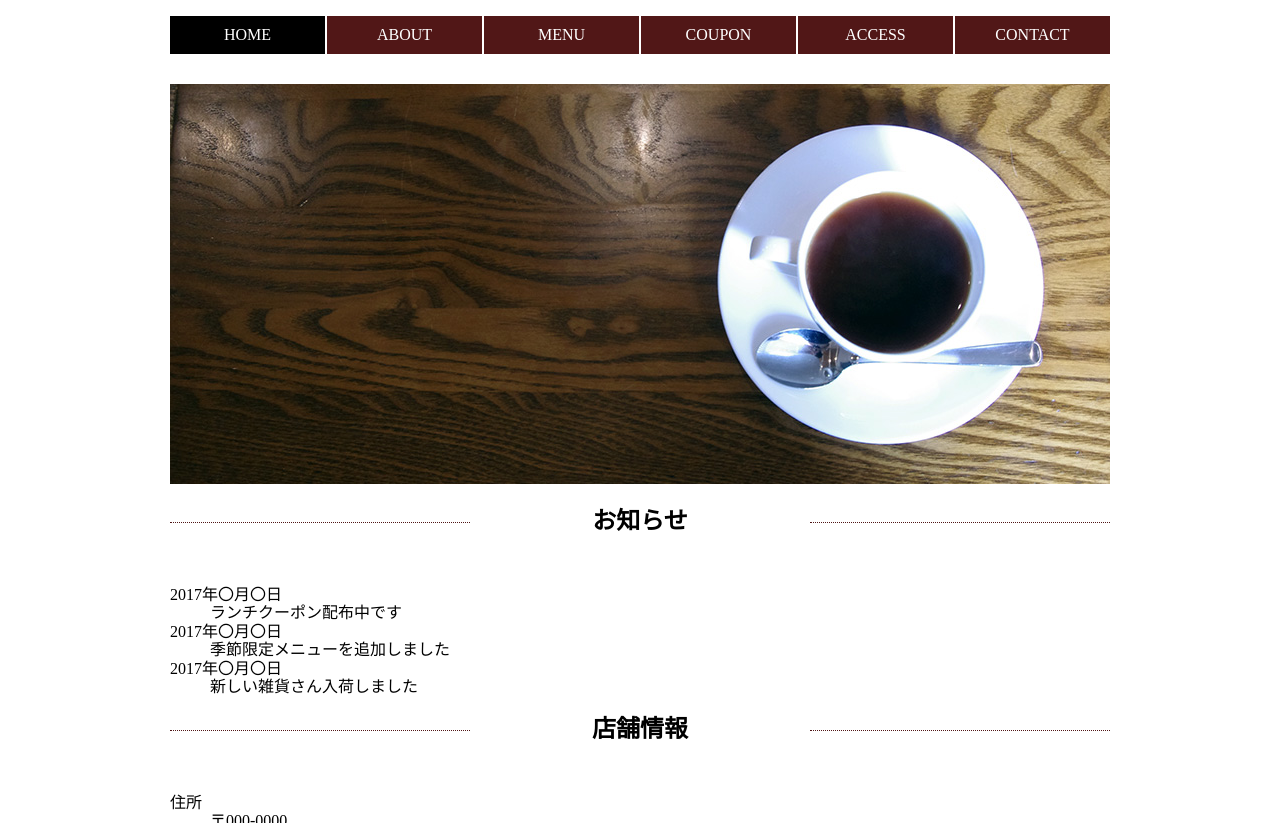
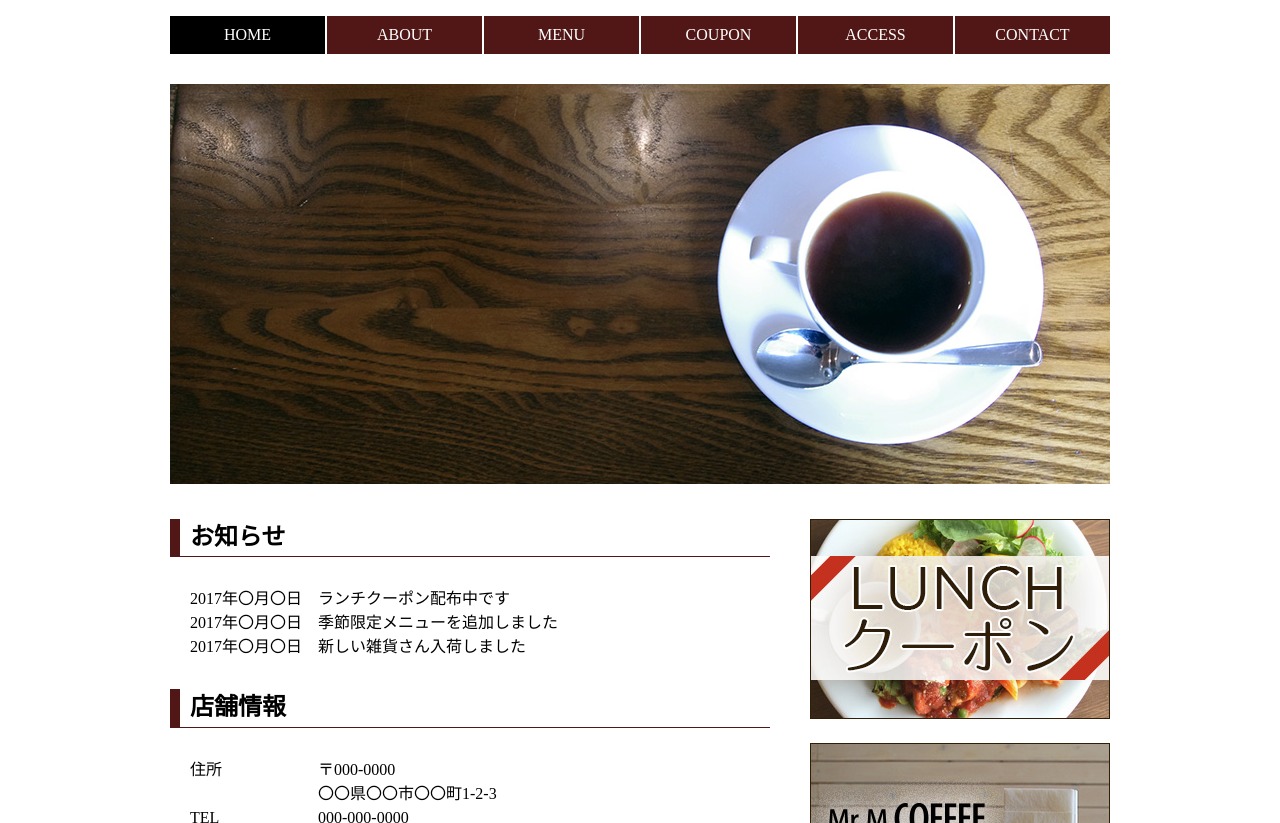
Before and after one commit to mako719/mcofee, a plain HTML site: page index.html in a window 1280 px wide. Shown: the part 129-952 px from the top of the page. Drawn offline with Linux system fonts and the light colour scheme.

Commit message:
Lesson7 トップページのデザイン

```diff
--- a/css/style.css
+++ b/css/style.css
@@ -164,3 +164,61 @@ main h2:after {
     margin-bottom: 3em;
     font-size: 110%;
 }
+
+#main_visual {
+    margin-bottom: 30px;
+}
+
+#main_content {
+    width: 600px;
+    float: left;
+}
+
+#banner {
+    width: 300px;
+    float: right;
+}
+
+#home h2 {
+    text-align: left;
+    border-left: 10px solid #511717;
+    border-bottom: 1px solid #511717;
+    padding: 5px 10px;
+    margin-top: 0;
+    margin-bottom: 30px;
+    font-size: 1.5em;
+}
+
+#home main h2:before,
+#home main h2:after {
+    border-top: none;
+}
+
+#news dl, #info dl {
+    margin-left: 20px;
+    margin-bottom: 30px;
+}
+
+#news dt, #news dd,
+#info dt, #info dd {
+    line-height: 1.5;
+}
+
+#news dt, #info dt {
+    width: 8em;
+    float: left;
+}
+
+#news dd, #info dd {
+    margin-left: 8em;
+}
+
+#banner ul {
+    margin: 0;
+    padding: 0;
+    list-style-type: none;
+}
+
+#banner ul li {
+    margin-bottom: 20px;
+}
--- a/index.html
+++ b/index.html
@@ -8,7 +8,7 @@
   <link rel="stylesheet" href="css/normalize.css">
   <link rel="stylesheet" href="css/style.css">
 </head>
-<body>
+<body id="home">
 <!-- ヘッダー -->
 <header id="top">
   <h1><a href="index.html"><img src="images/logo.png" alt="カフェ Mr. M COFFEE"></a></h1>
@@ -25,12 +25,13 @@
 </header>
 <!-- /ヘッダー -->
 <!-- メイン -->
-<main>
+<main class="clearfix">
 <!-- メインビジュアル -->
 <div id="main_visual">
   <img src="images/main_visual.jpg" alt="カフェ Mr.M COFEE（ミスターエムコーヒー）店主こだわりの美味しいコーヒー">
 </div>
 <!-- /メインビジュアル -->
+<div id="main_content">
   <section id="news">
     <h2>お知らせ</h2>
       <dl>
@@ -49,6 +50,7 @@
       <dt>LUNCH</dt><dd>11:30-14:00</dd>
     </dl>
   </section>
+</div>
 <!-- バナー -->
 <aside id="banner">
   <ul>
```
Lines whose indentation alone changed are shown as unchanged.
